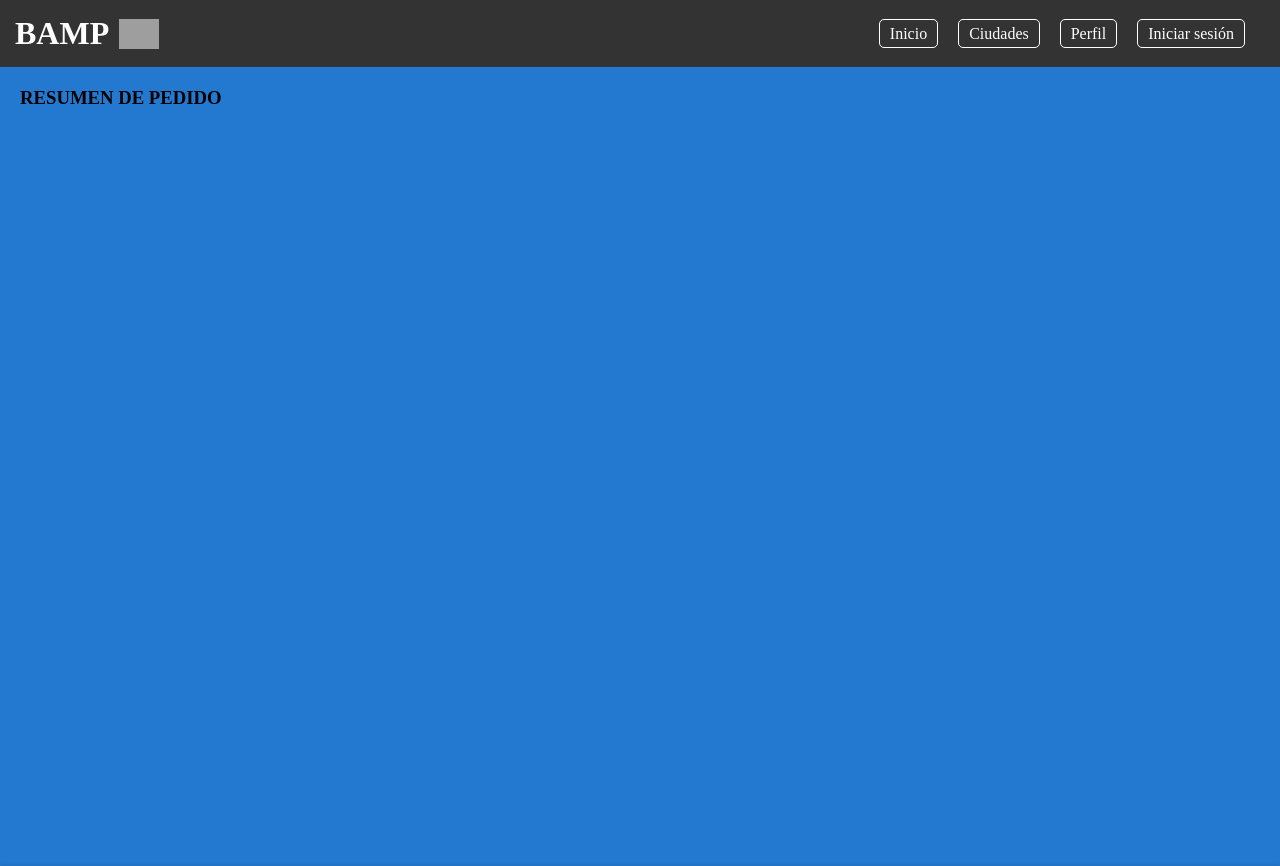
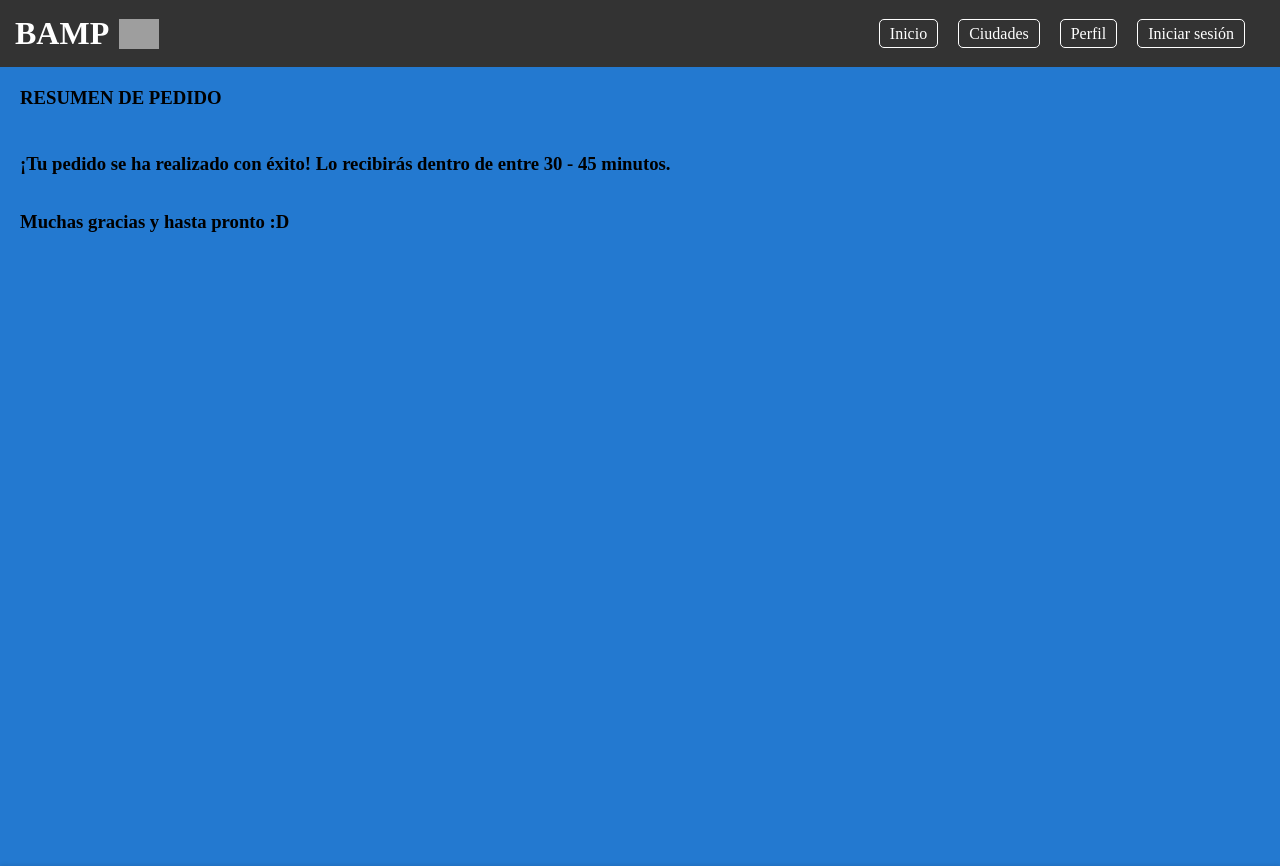
Before and after one commit to Bastiaan777/BAMP-APP, a Django app: page /informePedido in a window 1280 px wide. Shown: the top 866 px of the page. Run offline with Django 4.2, Linux system fonts and the light colour scheme; grey boxes are pictures that could not be loaded.

Commit message:
//pedidorealizadoconexito

```diff
--- a/AppBamp/templates/informePedido.html
+++ b/AppBamp/templates/informePedido.html
@@ -9,23 +9,9 @@
   <input type="hidden" name="id-restaurante" id="input-restaurante" />
 </form>
 
-<div class="contenedor-restaurantes">
-  {% for pedidoProducto in PedidoProducto %}
-  <div
-    class="tarjeta-restaurante"
-    onclick="enviarFormulario({{ pedidoProducto.id }})"
-  >
-    <div class="info-restaurante">
-
-      <h4>{{ pedidoProducto.producto.nombre}}</h4>
-      <br />
-
-
-      <a href="#" class="btn btn-ver-menu">Ver Menú</a>
-    </div>
-  </div>
-  {% endfor %}
-</div>
+<h3><br><br> ¡Tu pedido se ha realizado con éxito! Lo recibirás dentro de entre 30 - 45 minutos.</h3>
+<br><br>
+<h3>Muchas gracias y hasta pronto :D</h3>
 <script>
   function enviarFormulario(id) {
     document.getElementById('input-restaurante').value = id;
```
